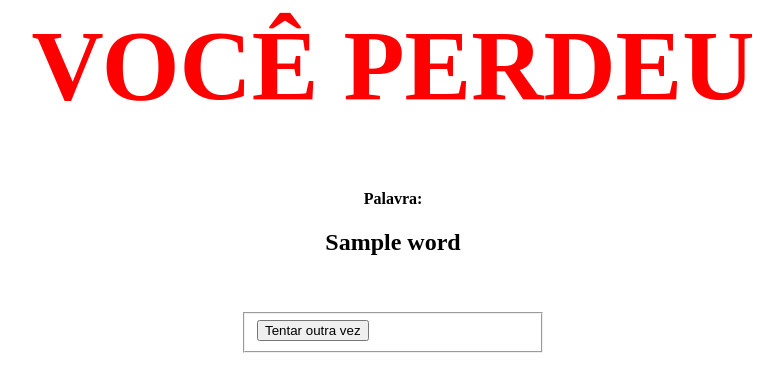
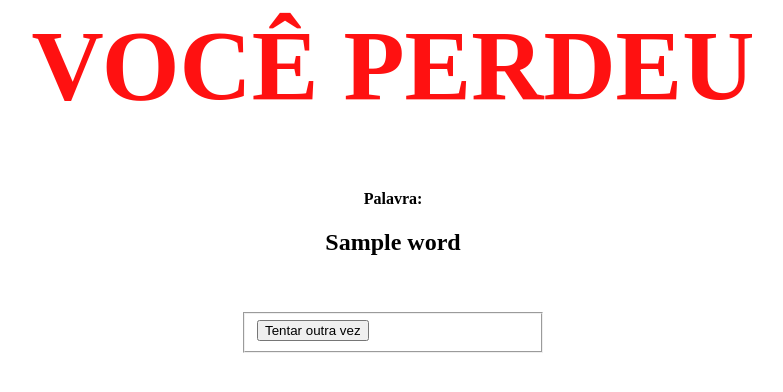
Before and after one commit to thalestmm/Hangman, a Django app: template hangman_web/game/templates/game/game-over.html in a window 1280 px wide. Shown: the top 392 px of the page, without its empty margins (247-1030 px from the left). Run offline with Django 5.2, Linux system fonts and the light colour scheme; the template is opened without the code that fills it: most values are stand-ins (such as "Sample title", 1, 10 or a date in 2020).

Commit message:
color changes

```diff
--- a/hangman_web/game/templates/game/celebration.html
+++ b/hangman_web/game/templates/game/celebration.html
@@ -1,4 +1,4 @@
-<h1 style="font-size: 100px; text-align: center; color: #00FF00">PARABÉNS!</h1>
+<h1 style="font-size: 100px; text-align: center; color: #ffc130">PARABÉNS!</h1>
 <h4 style="text-align: center">Palavra:</h4>
 <h2 style="text-align: center">{{word}}</h2>
 <br><br>
--- a/hangman_web/game/templates/game/game-over.html
+++ b/hangman_web/game/templates/game/game-over.html
@@ -1,4 +1,4 @@
-<h1 style="font-size: 100px; text-align: center; color: #FF0000">VOCÊ PERDEU</h1>
+<h1 style="font-size: 100px; text-align: center; color: #FF1111">VOCÊ PERDEU</h1>
 <h4 style="text-align: center">Palavra:</h4>
 <h2 style="text-align: center">{{word}}</h2>
 <br><br>
```
